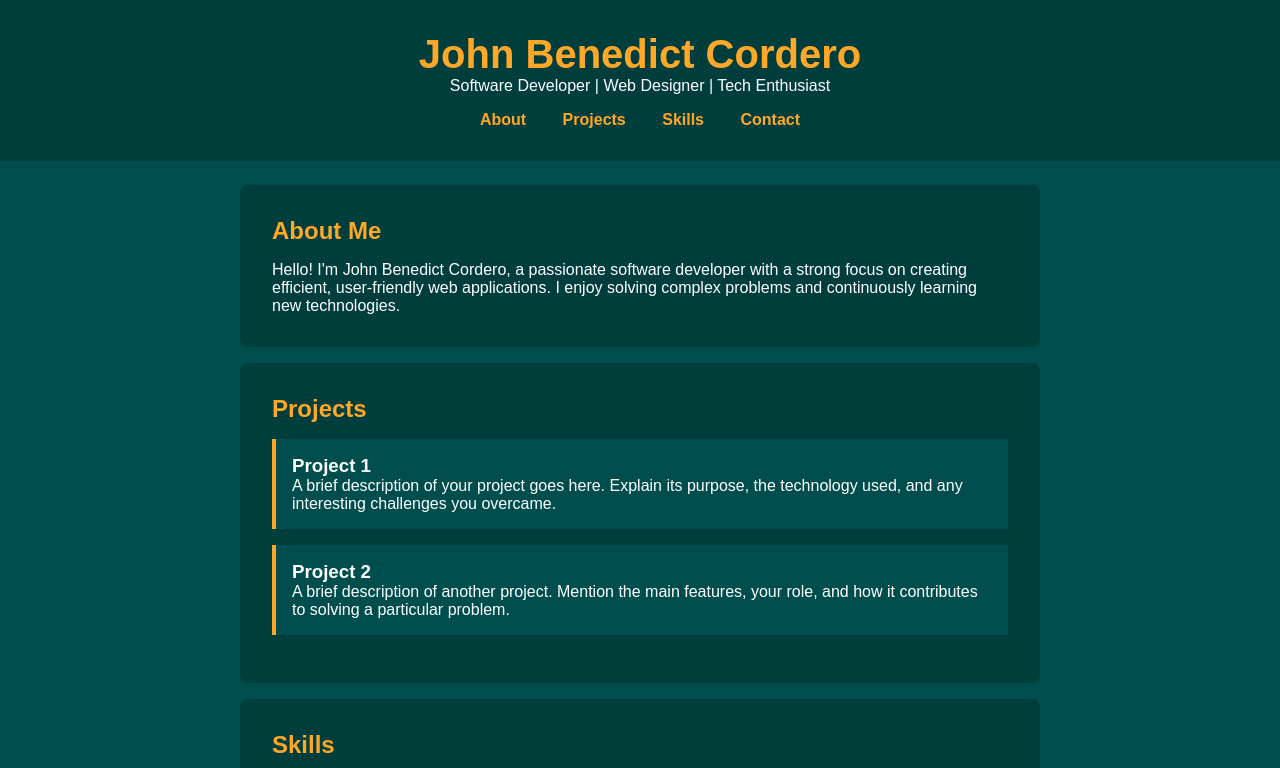
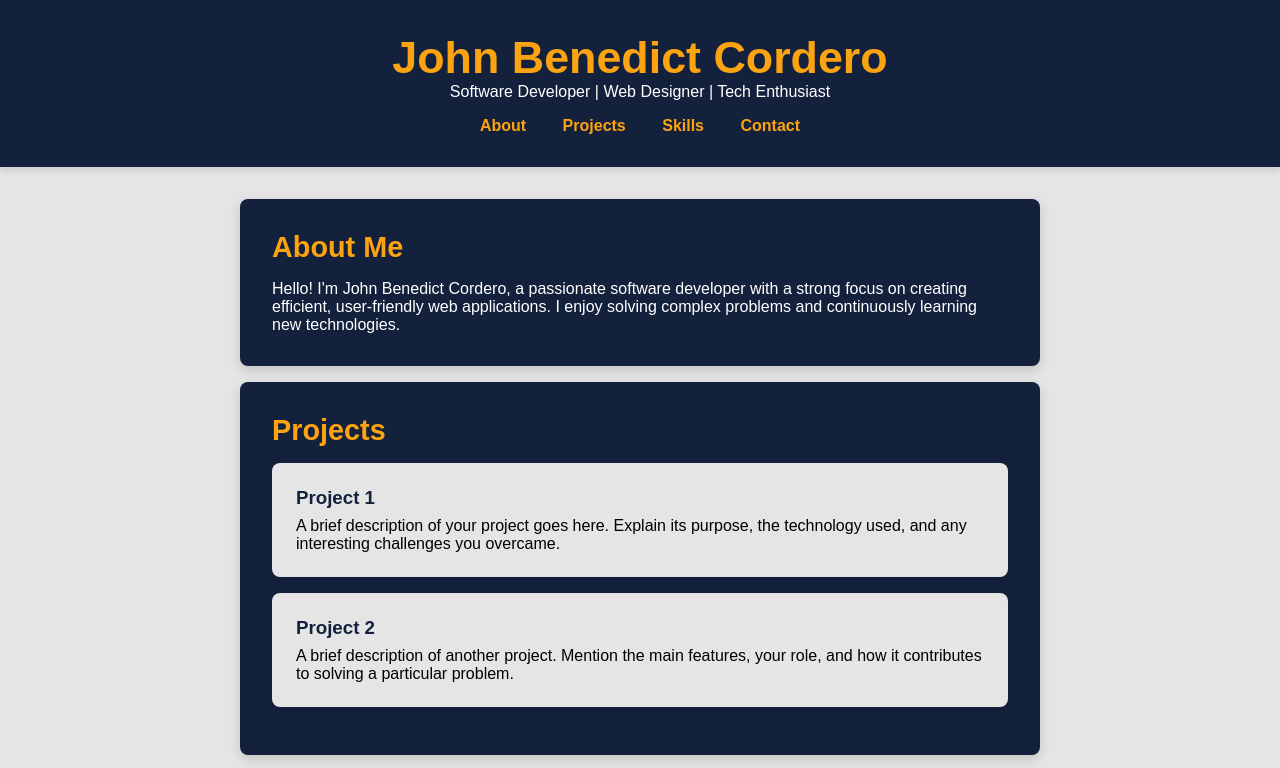
Before and after one commit to john-brc/john-brc.github.io, a plain HTML site: page index.html in a window 1280 px wide. Shown: the top 768 px of the page. Drawn offline with Linux system fonts and the light colour scheme.

Commit message:
Add files via upload

```diff
--- a/index.html
+++ b/index.html
@@ -32,11 +32,11 @@
     <!-- Projects Section -->
     <section id="projects" class="section">
         <h2>Projects</h2>
-        <div class="project">
+        <div class="project-card">
             <h3>Project 1</h3>
             <p>A brief description of your project goes here. Explain its purpose, the technology used, and any interesting challenges you overcame.</p>
         </div>
-        <div class="project">
+        <div class="project-card">
             <h3>Project 2</h3>
             <p>A brief description of another project. Mention the main features, your role, and how it contributes to solving a particular problem.</p>
         </div>
--- a/styles.css
+++ b/styles.css
@@ -1,3 +1,12 @@
+/* Color Palette */
+:root {
+    --main-color: #14213d;
+    --sub-main-color-dark: #000000;
+    --sub-main-color-light: #e5e5e5;
+    --accent-color: #fca311;
+    --text-color-light: #ffffff;
+}
+
 /* Basic Reset */
 * {
     margin: 0;
@@ -7,87 +16,108 @@
 
 body {
     font-family: Arial, sans-serif;
-    color: #ffffff;
-    background-color: #004d4d; /* Main dark teal background */
+    background-color: var(--sub-main-color-light);
+    color: var(--text-color-light);
 }
 
 /* Header Section */
 .header {
-    background-color: #003d3d;
-    padding: 2rem;
+    background-color: var(--main-color);
+    padding: 2rem 0;
     text-align: center;
-    margin-bottom: 1.5rem;
+    box-shadow: 0 4px 6px rgba(0, 0, 0, 0.1);
+    margin-bottom: 2rem;
 }
 
 .header h1 {
-    color: #ffa726; /* Orange accent for name */
-    font-size: 2.5rem;
+    color: var(--accent-color);
+    font-size: 2.8rem;
+    font-weight: bold;
 }
 
 .subtitle {
-    color: #ffffff;
+    color: var(--text-color-light);
     margin-bottom: 1rem;
 }
 
 nav a {
-    color: #ffa726; /* Orange accent for links */
+    color: var(--accent-color);
     text-decoration: none;
     margin: 0 1rem;
     font-weight: bold;
 }
 
 nav a:hover {
-    text-decoration: underline;
+    color: var(--text-color-light);
 }
 
 /* Section Styles */
 .section {
-    background-color: #003d3d; /* Darker teal for sections */
+    background-color: var(--main-color);
     margin: 1rem auto;
     max-width: 800px;
     padding: 2rem;
     border-radius: 8px;
+    color: var(--text-color-light);
+    box-shadow: 0 4px 12px rgba(0, 0, 0, 0.15);
 }
 
 .section h2 {
-    color: #ffa726; /* Orange accent for section titles */
+    color: var(--accent-color);
     margin-bottom: 1rem;
+    font-size: 1.8rem;
 }
 
-.section p, .section li {
-    color: #ffffff;
+/* Projects Section - Card Design */
+.project-card {
+    background-color: var(--sub-main-color-light);
+    color: var(--sub-main-color-dark);
+    padding: 1.5rem;
+    margin-bottom: 1rem;
+    border-radius: 8px;
+    box-shadow: 0 2px 8px rgba(0, 0, 0, 0.1);
+    transition: transform 0.2s;
 }
 
-.project {
-    background-color: #004d4d;
-    padding: 1rem;
-    margin-bottom: 1rem;
-    border-left: 4px solid #ffa726; /* Orange border accent */
+.project-card h3 {
+    color: var(--main-color);
+    margin-bottom: 0.5rem;
 }
 
-ul {
+.project-card p {
+    color: var(--sub-main-color-dark);
+}
+
+.project-card:hover {
+    transform: translateY(-5px);
+}
+
+/* Skills Section */
+#skills ul {
     list-style-type: square;
     padding-left: 20px;
+    color: var(--accent-color);
 }
 
-li {
+#skills li {
     margin-bottom: 0.5rem;
+    color: var(--text-color-light);
 }
 
 /* Contact Links */
 #contact p a {
-    color: #ffa726;
+    color: var(--accent-color);
     text-decoration: none;
 }
 
 #contact p a:hover {
-    text-decoration: underline;
+    color: var(--text-color-light);
 }
 
 /* Footer */
 .footer {
-    background-color: #003d3d;
-    color: #ffffff;
+    background-color: var(--main-color);
+    color: var(--text-color-light);
     text-align: center;
     padding: 1rem;
     font-size: 0.9rem;
```
